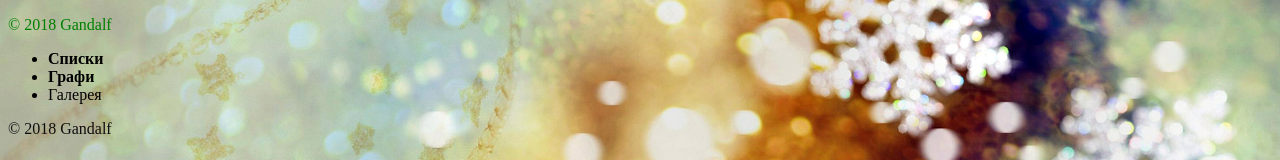
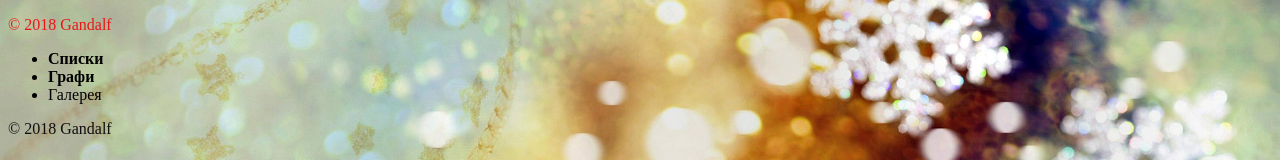
Before and after one commit to warlev602/warlev602.github.io, a plain HTML site: page index.html in a window 1280 px wide. Shown: the top 160 px of the page. Drawn offline with Linux system fonts and the light colour scheme.

Commit message:
Update main.css

```diff
--- a/main.css
+++ b/main.css
@@ -1,5 +1,5 @@
 .info {
-    color: green;
+    color: rgb(235, 23, 23);
 }
 p {
     color: rgb(15, 15, 15);
```
